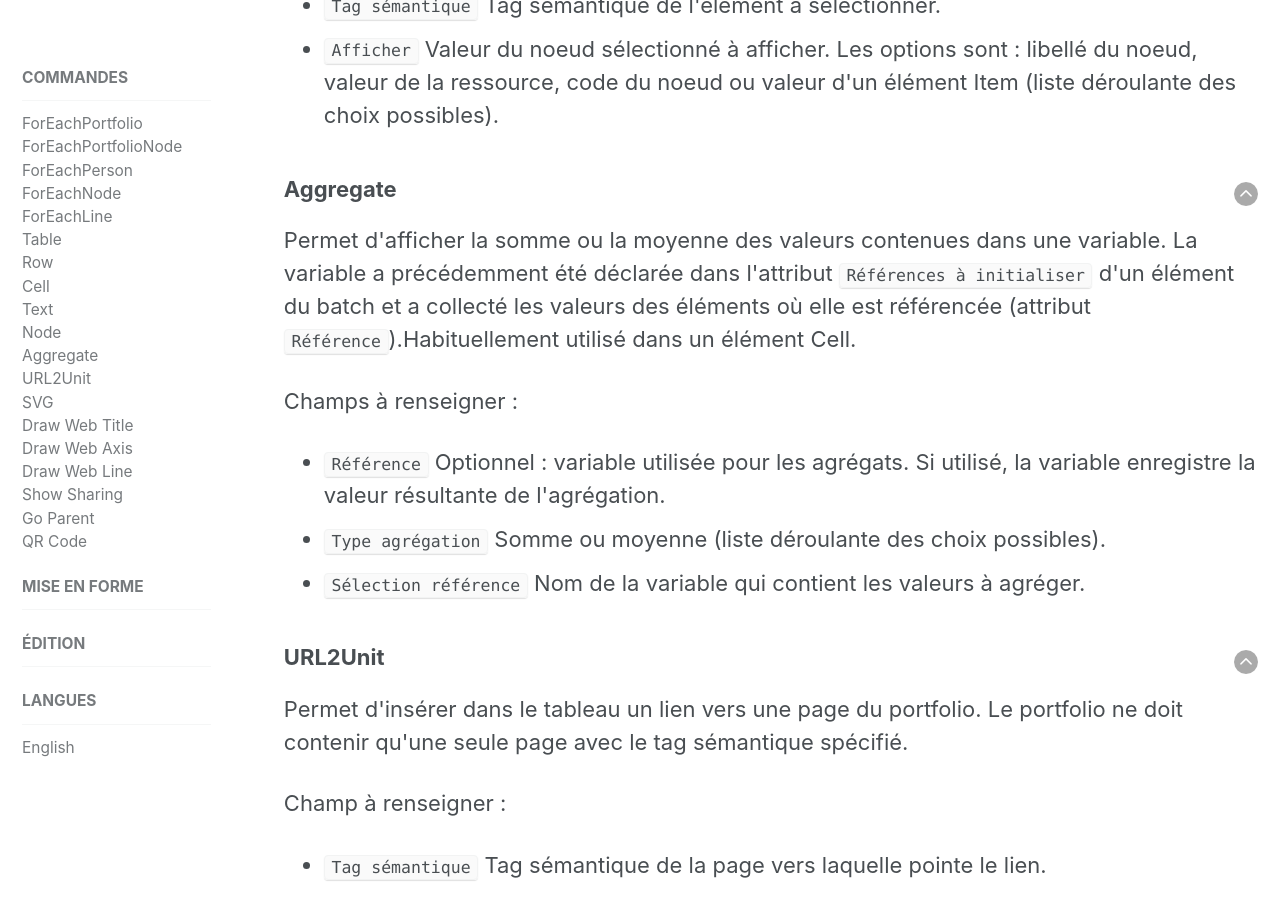
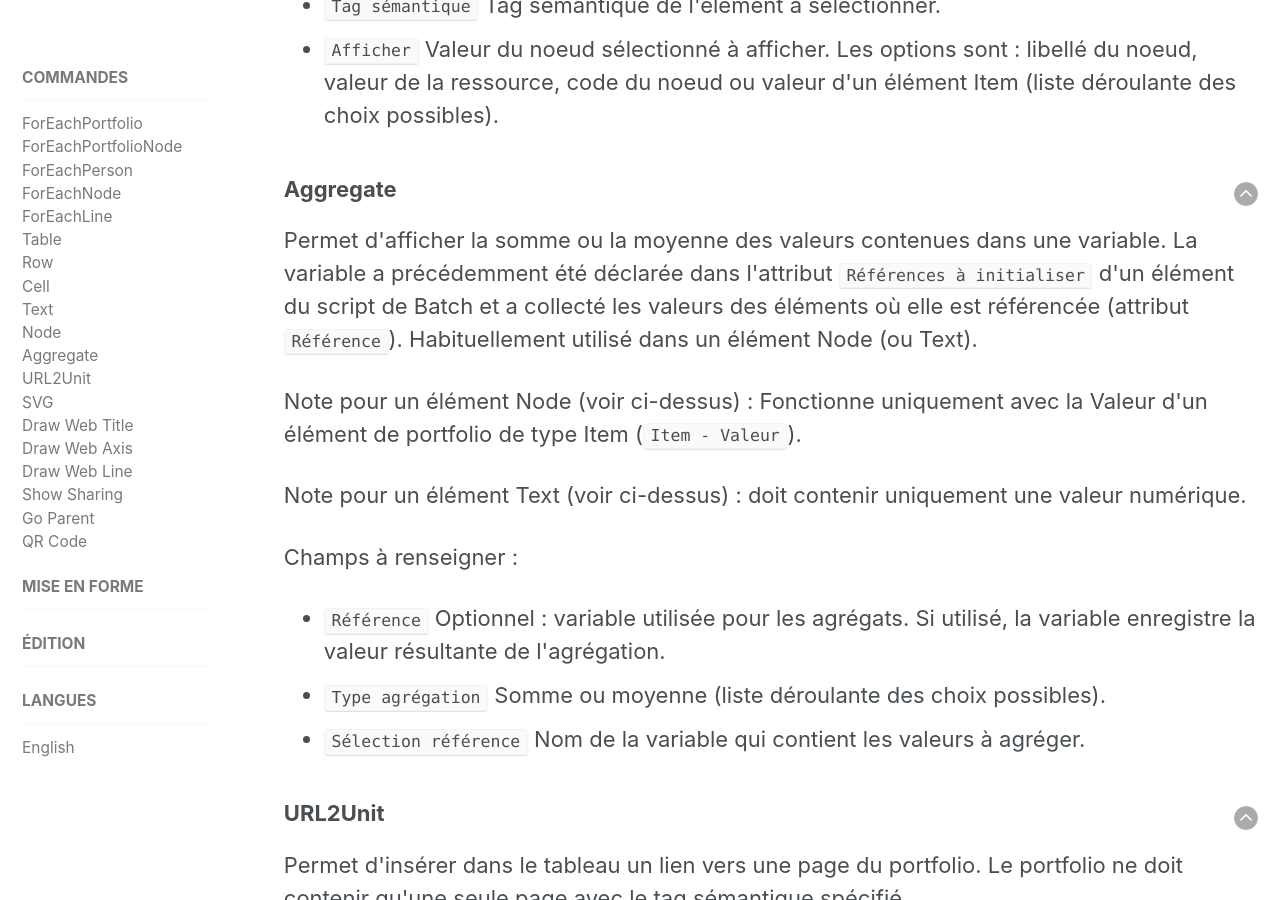
Before and after one commit to karutaproject/karuta-frontend-documentation, a Jekyll site: the page built from _pages/report_fr.html, in a window 1280 px wide and 900 px high, scrolled down 7927 px. Built offline with Jekyll 4.4.1, drawn with Linux system fonts in a browser that asks for light colours.

Commit message:
Syntaxe variables de batch et Aggregate.

```diff
--- a/_pages/batch_fr.html
+++ b/_pages/batch_fr.html
@@ -71,6 +71,11 @@
 		ligne.
 	</li>
 </ul>
+<p>
+	NOTE IMPORTANTE SUR LA SYNTAXE DES VARIABLES<br>
+	Les variables globales et locales ne peuvent PAS inclure les caractères suivants : trait d'union (-), plus (+),
+	astérisque (*), barre oblique (/), pourcentage (%) ou dièse (#).<br>
+	Le caractère de soulignement (_) est permis.
 
 <!- =========================================== ->
 <h2>Les commandes</h2>
--- a/_pages/report_fr.html
+++ b/_pages/report_fr.html
@@ -382,8 +382,16 @@
 	<p>
 		Permet d'afficher la somme ou la moyenne des valeurs contenues dans une variable. La
 		variable a précédemment été déclarée dans l'attribut <code>Références à initialiser</code>
-		d'un élément du batch et a collecté les valeurs des éléments où elle est référencée
-		(attribut <code>Référence</code>).Habituellement utilisé dans un élément Cell.
+		d'un élément du script de Batch et a collecté les valeurs des éléments où elle est référencée
+		(attribut <code>Référence</code>). Habituellement utilisé dans un élément Node (ou Text).
+	</p>
+	<p>
+		Note pour un élément Node (voir ci-dessus)&nbsp;: Fonctionne uniquement avec
+		la Valeur d'un élément de portfolio de type Item (<code>Item - Valeur</code>).
+	</p>
+	<p>
+		Note pour un élément Text (voir ci-dessus)&nbsp;: doit contenir uniquement
+		une valeur numérique.
 	</p>
 	<p>Champs à renseigner&nbsp;:</p>
 	<ul>
```
